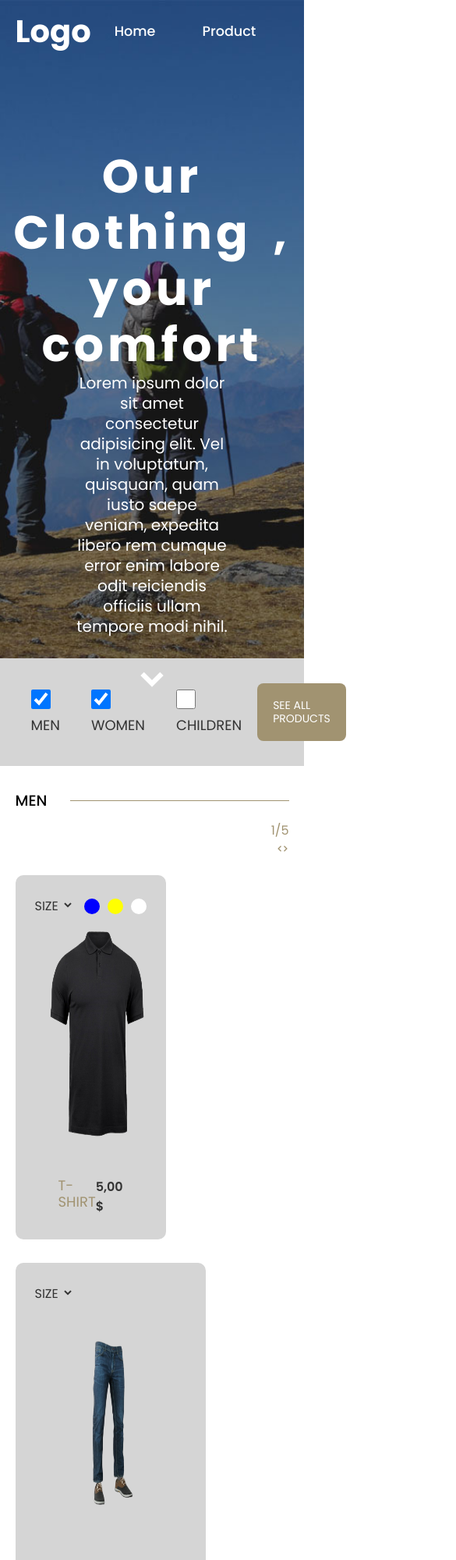
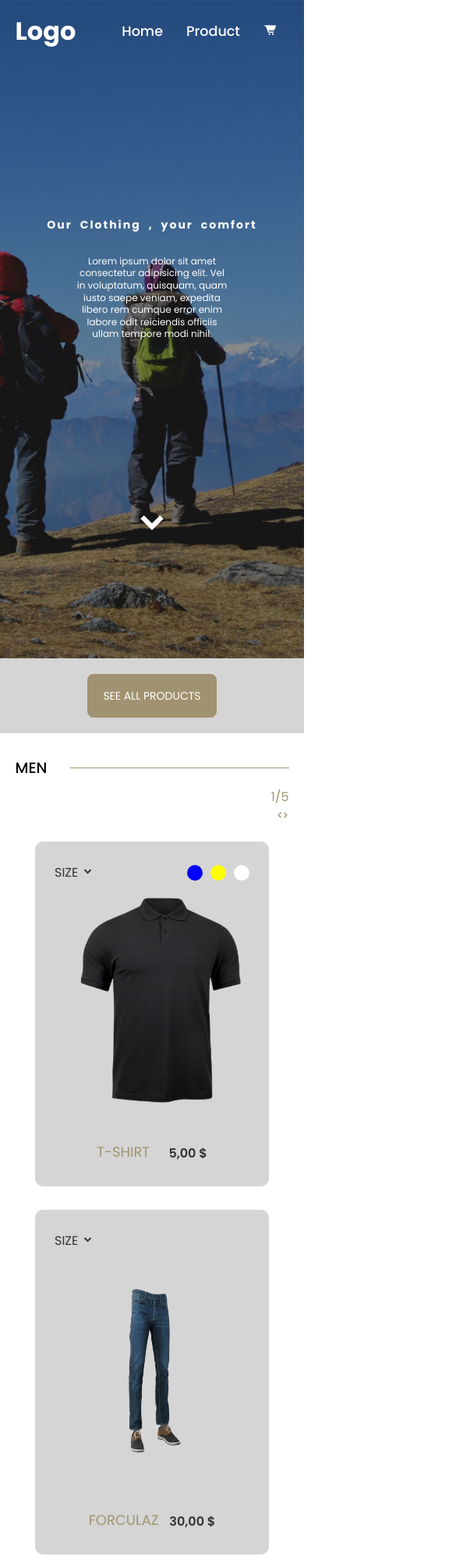
Before and after one commit to lequangvanquyen/Assignment_Web3023, a plain HTML site: page index.html in a window 390 px wide. Shown: the top 2000 px of the page at 78% size, 585 px wide, since content can reach past the window. Drawn offline with nearby package versions, Linux system fonts and the light colour scheme.

Commit message:
update responsive

```diff
--- /dev/null
+++ b/css/responsive.css
@@ -0,0 +1,100 @@
+@media (max-width: 1024px) {
+    header .content {
+        text-align: center;
+        margin-top: 200px;
+    }
+
+    header .content h1 {
+        font-size: 30px;
+        margin-bottom: 30px;
+    }
+
+    header .content p {
+        width: 50%;
+        margin-left: 25%;
+        line-height: 1.3;
+        text-align: center;
+        font-size: 15px;
+    }
+
+    header .bxs-chevron-down {
+        margin-top: 550px;
+    }
+
+    ul {
+        width: 400px;
+        margin: 0 auto;
+        display: flex;
+        flex-direction: column;
+    }
+
+    .cta fieldset {
+        width: 400px;
+    }
+
+    .cta p {
+        font-size: 12px;
+    }
+}
+
+@media (max-width: 726px) {
+    header .top>a.logo {
+        font-size: 2rem;
+    }
+
+    header .top nav a {
+        padding: 0 15px;
+    }
+
+    header .content h1 {
+        font-size: 14px;
+        word-spacing: 5px;
+        letter-spacing: 2px;
+    }
+
+    header .content p {
+        font-size: 12px;
+    }
+
+    header .bxs-chevron-down {
+        margin-top: 250px;
+    }
+
+    .second .letf nav li {
+        display: none;
+    }
+
+    .second .right {
+        margin: 0 auto;
+    }
+
+    ul {
+        width: 300px;
+    }
+
+    .cta fieldset {
+        width: 200px;
+        height: 200px;
+    }
+
+    .cta p {
+        font-size: 8px;
+    }
+
+    footer {
+        height: 200px;
+    }
+
+    footer .letf {
+        display: none;
+    }
+
+    .social {
+        margin: 0 auto;
+    }
+
+    #backtop {
+        width: 25px;
+        height: 25px;
+    }
+}
--- a/css/style.css
+++ b/css/style.css
@@ -46,7 +46,6 @@ header .top {
 }
 
 header .top>a.logo {
-    /* color: var(--logo-color); */
     font-weight: 700;
     font-size: 2.5rem;
 }
--- a/index.html
+++ b/index.html
@@ -12,6 +12,7 @@
     <link rel="preconnect" href="https://fonts.gstatic.com" crossorigin>
     <link href="https://fonts.googleapis.com/css2?family=Poppins:wght@100;200;300;400;500;600;700;800;900&display=swap"
         rel="stylesheet">
+    <link rel="stylesheet" href="css/responsive.css">
 </head>
 
 <body>
@@ -112,7 +113,7 @@
                     </div>
 
                     <div class="product-infor">
-                        <a href="#" class="product-cat">pants forculaz</a>
+                        <a href="#" class="product-cat">forculaz</a>
                         <div href="" class="product-pice">30,00 $</div>
                     </div>
                 </div>
```
